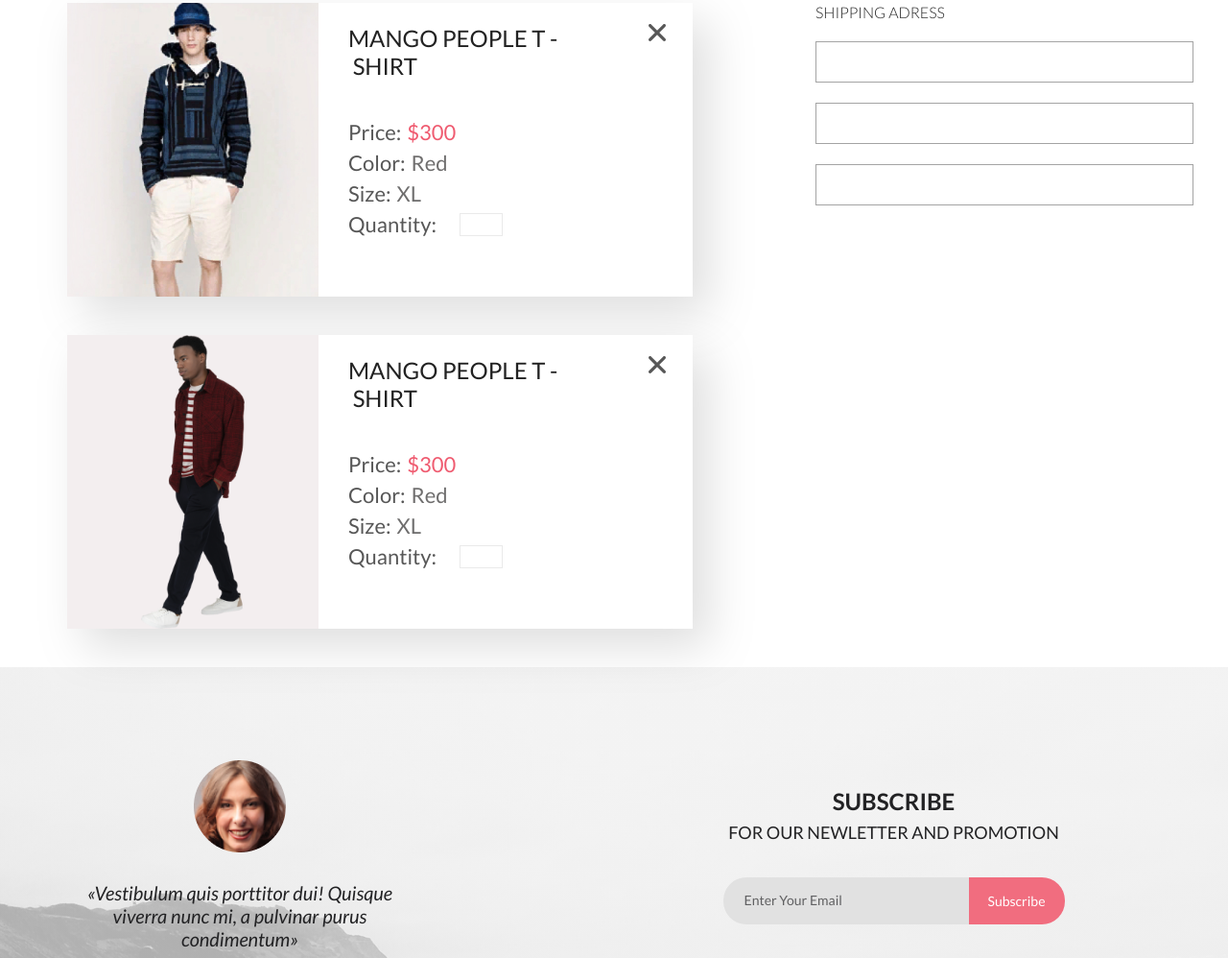
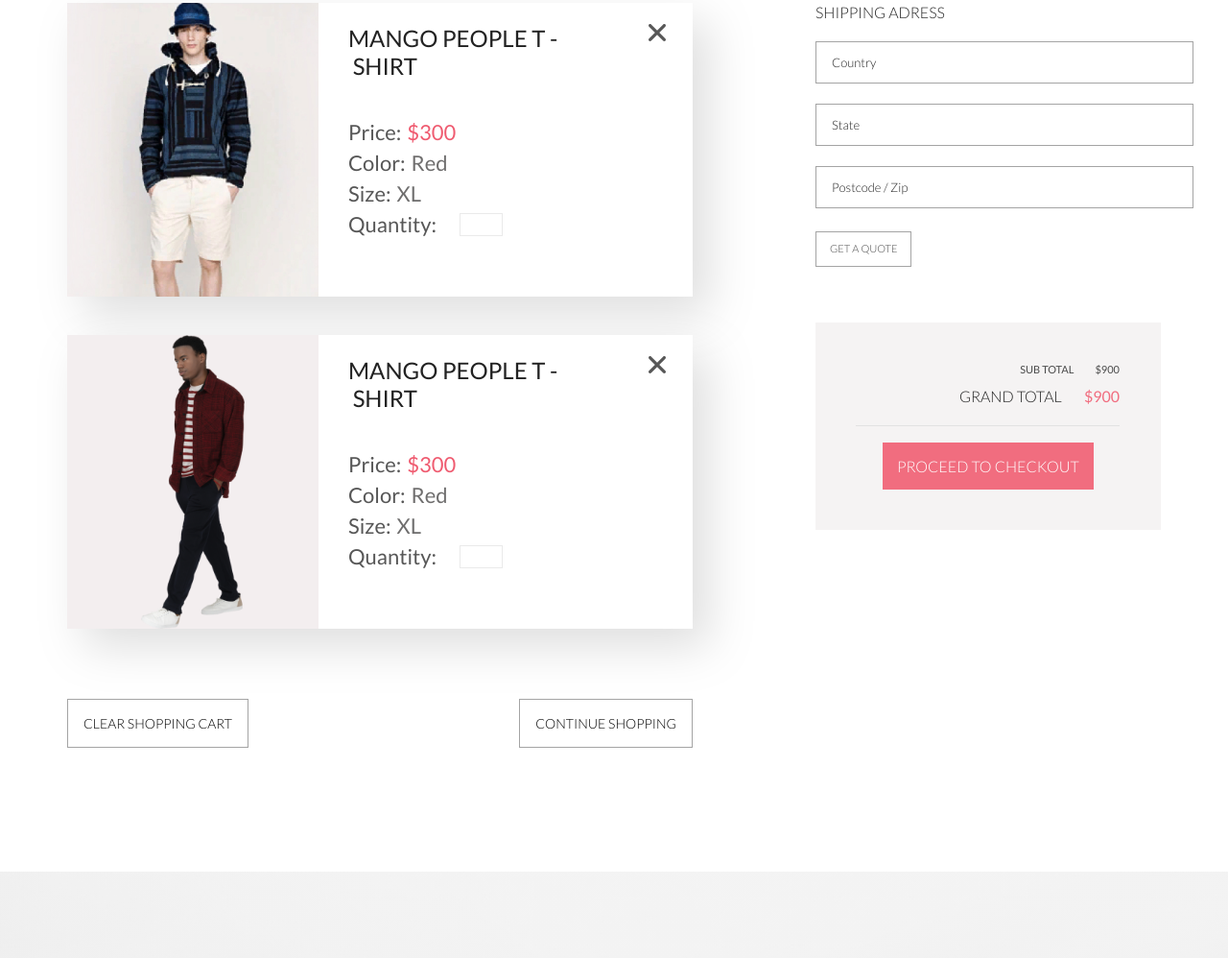
Before and after one commit to evlapa/internet_shop_GB, a plain HTML site: page cart.html in a window 1280 px wide. Shown: the part 316-1314 px from the top of the page at 96% size. Drawn offline with Linux system fonts and the light colour scheme.

Commit message:
cart page finished
Block "Address", "Amount", all buttons done

```diff
--- a/cart.html
+++ b/cart.html
@@ -63,17 +63,29 @@
                         </div>
                     </div>
                 </div>
+                <div class="clear_cart__continue_shopping__buttons">
+                    <div class="clear_cart_button">CLEAR SHOPPING CART</div>
+                    <div class="continue_shopping_button">CONTINUE SHOPPING</div>
+                </div>
             </div>
+
             <div class="address__total_amount">
                 <div class="shipping_address__cart_page">
                     <h1>SHIPPING ADRESS</h1>
-                    <input type="text">
-                    <input type="text">
-                    <input type="text">
+                    <input type="text" placeholder="Country">
+                    <input type="text" placeholder="State">
+                    <input type="text" placeholder="Postcode / Zip">
+                    <div class="get_quote_button">GET A QUOTE</div>
                 </div>
-                <div class="total_amount__cart_page"></div>
+                <div class="total_amount__cart_page">
+                    <h1>SUB TOTAL <span>900</span></h1>
+                    <h2>GRAND TOTAL <span>900</span></h2>
+                    <hr>
+                    <div class="checkout_button__cart_page">PROCEED TO CHECKOUT</div>
+                </div>
             </div>
         </div>
+
         <footer>
             <div class="footer__background">
                 <div class="container">
--- a/style.css
+++ b/style.css
@@ -951,4 +951,117 @@
     padding: 13px 16px;
     width: 360px;
     margin-top: 21px;
+    font-family: 'Lato';
+    font-style: normal;
+    font-weight: 300;
+    font-size: 13px;
+    line-height: 16px;
+    color: #B1B1B1;
 }
+
+.shipping_address__cart_page input::placeholder {
+    font-family: 'Lato';
+    font-style: normal;
+    font-weight: 300;
+    font-size: 13px;
+    line-height: 16px;
+    color: #222222;
+}
+
+.get_quote_button {
+    border: 1px solid #A4A4A4;
+    padding: 10px 14px 12px;
+    font-family: 'Lato';
+    font-style: normal;
+    font-weight: 300;
+    font-size: 11px;
+    line-height: 13px;
+    color: #4A4A4A;
+    cursor: pointer;
+    margin-top: 24px;
+    width: fit-content;
+}
+
+.total_amount__cart_page {
+    background-color: #F5F3F3;
+    width: 360px;
+    padding: 42px 43px;
+    box-sizing: border-box;
+    margin-top: 58px;
+    display: flex;
+    flex-direction: column;
+    align-items: flex-end;
+}
+
+.total_amount__cart_page h1 {
+    font-family: 'Lato';
+    font-style: normal;
+    font-weight: 400;
+    font-size: 11px;
+    line-height: 13px;
+    color: #4A4A4A;
+}
+
+.total_amount__cart_page h2 {
+    font-family: 'Lato';
+    font-style: normal;
+    font-weight: 300;
+    font-size: 16px;
+    line-height: 19px;
+    color: #222222;
+    margin-top: 12px;
+}
+
+.total_amount__cart_page span::before {
+    content: '$';
+    margin-left: 20px;
+}
+
+.total_amount__cart_page h2 span {
+    color: #F16D7F;
+    font-weight: 400;
+}
+
+.total_amount__cart_page hr {
+    background-color: #E2E2E2;
+    border: none;
+    width: 275px;
+    height: 1px;
+    margin-top: 21px;
+}
+
+.checkout_button__cart_page {
+    background: #F16D7F;
+    padding: 15px;
+    margin-top: 17px;
+    align-self: center;
+    font-family: 'Lato';
+    font-style: normal;
+    font-weight: 300;
+    font-size: 16px;
+    line-height: 19px;
+    color: #FFFFFF;
+    cursor: pointer;
+}
+
+.clear_cart__continue_shopping__buttons {
+    margin-top: 73px;
+    display: flex;
+    justify-content: space-between;
+}
+
+.clear_cart_button,
+.continue_shopping_button {
+    border: 1px solid #A4A4A4;
+    background-color: #fff;
+    font-family: 'Lato';
+    font-style: normal;
+    font-weight: 300;
+    font-size: 14px;
+    line-height: 17px;
+    color: #000000;
+    padding: 16px;
+    justify-content: center;
+    margin-bottom: 129px;
+    cursor: pointer;
+}
```
